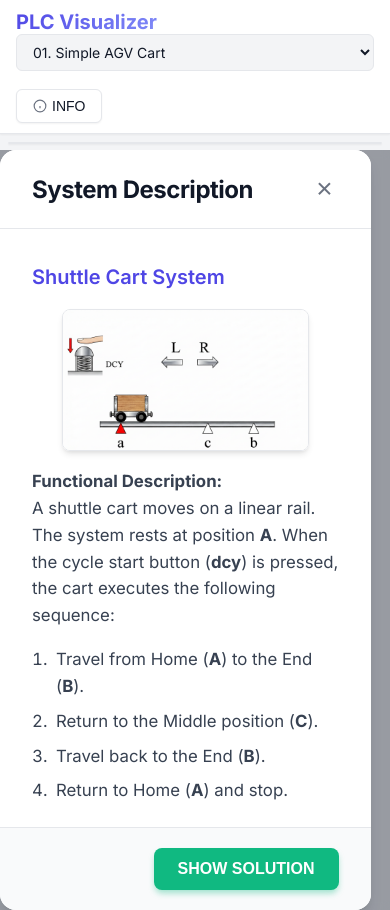
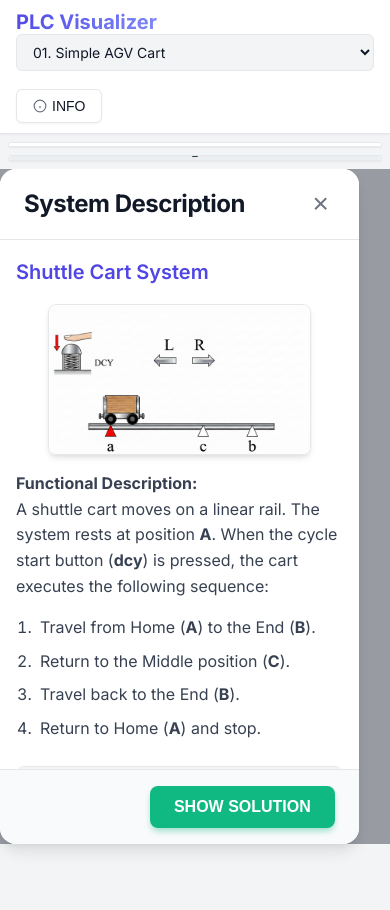
Before and after one commit to sayehtps-sys/AIS_GRAFCET, a plain HTML site: page index.html in a window 390 px wide. After the commit the page ends 844 px from the top, so only its background shows below. Drawn offline with nearby package versions, Linux system fonts and the light colour scheme.

Commit message:
Update styles.css

```diff
--- a/styles.css
+++ b/styles.css
@@ -500,39 +500,55 @@ svg { width: 100%; height: 100%; display: block; }
     /* Flex Layout for Sticky Footer */
     display: flex;
     flex-direction: column;
-    /* Important: Limit height and respect viewport */
-    max-height: 90vh; /* Leave some breathing room */
+
+    /* Critical: Use dvh for mobile browsers and leave space */
+    max-height: 85dvh;
     height: auto;
+
+    /* Ensure radius clips the footer */
+    overflow: hidden;
 }
 
 .modal-header {
     flex-shrink: 0; /* Keep header fixed size */
     background: white;
-    padding: 24px 32px;
+    padding: 20px 24px; /* Slightly tighter on mobile */
     border-bottom: 1px solid var(--border-color);
     display: flex;
     justify-content: space-between;
     align-items: center;
-    border-radius: 16px 16px 0 0;
 }
 
 .modal-body {
     flex: 1; /* Take remaining space */
     overflow-y: auto; /* Scroll ONLY the body */
-    padding: 32px;
-    font-size: 1.05rem;
+    -webkit-overflow-scrolling: touch; /* Smooth scroll on iOS */
+    padding: 24px;
+    font-size: 1rem;
     color: #374151;
     line-height: 1.6;
 }
 
 .modal-footer {
     flex-shrink: 0; /* Keep footer fixed size */
-    padding: 20px 32px;
+    padding: 16px 24px;
     background: #f9fafb;
     border-top: 1px solid var(--border-color);
     display: flex;
     justify-content: flex-end;
-    border-radius: 0 0 16px 16px;
+    /* Ensure it's always on top of scrollbars if any */
+    z-index: 10;
+}
+
+/* Specific Mobile Tweak */
+@media (max-width: 640px) {
+    .modal-content {
+        max-height: 80dvh; /* Even safer on small phones */
+        width: 92%;
+    }
+    .modal-body {
+        padding: 16px; /* Save space */
+    }
 }
 
 /* Parallel & Divergence Bars (Missing in previous version) */
```
